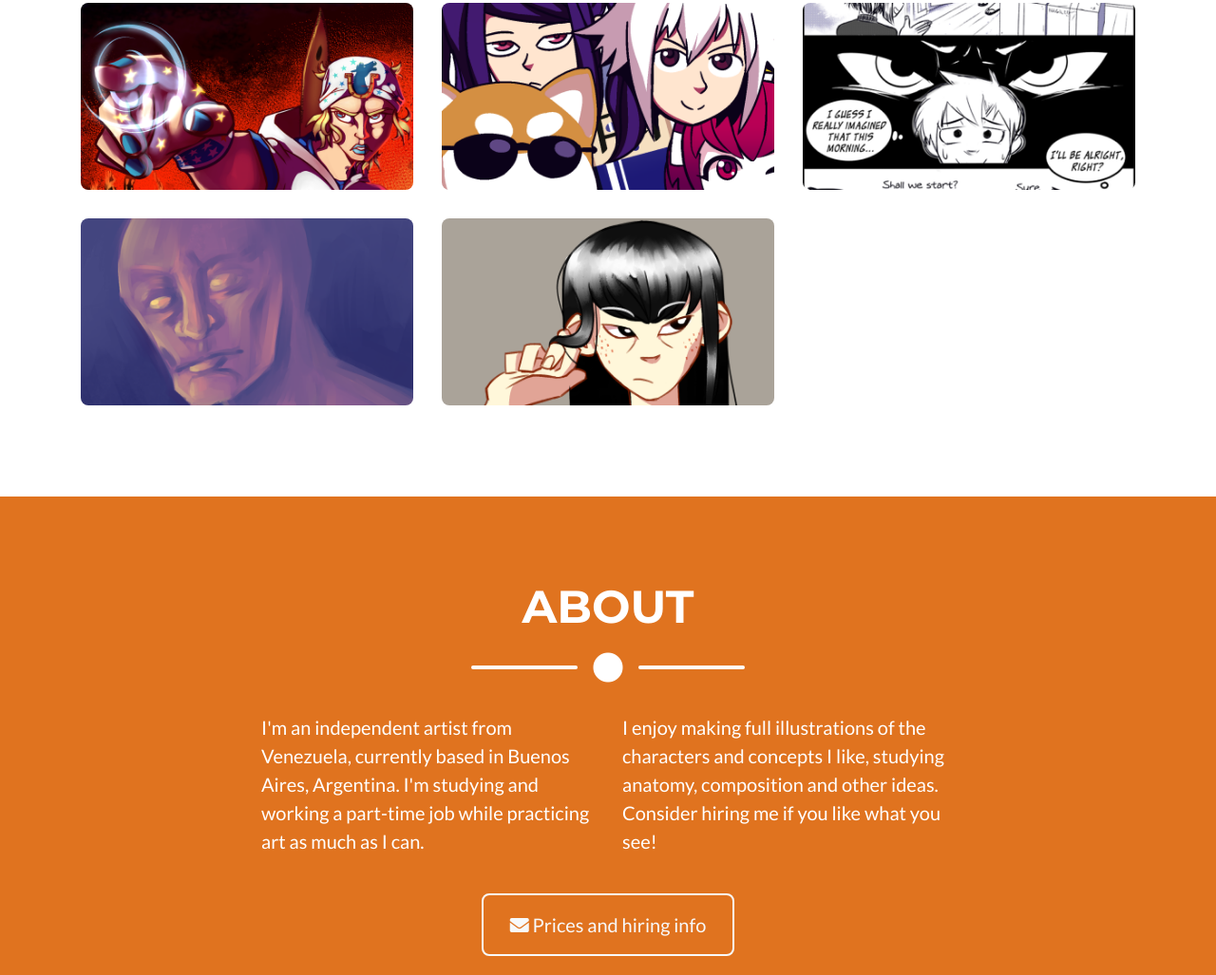
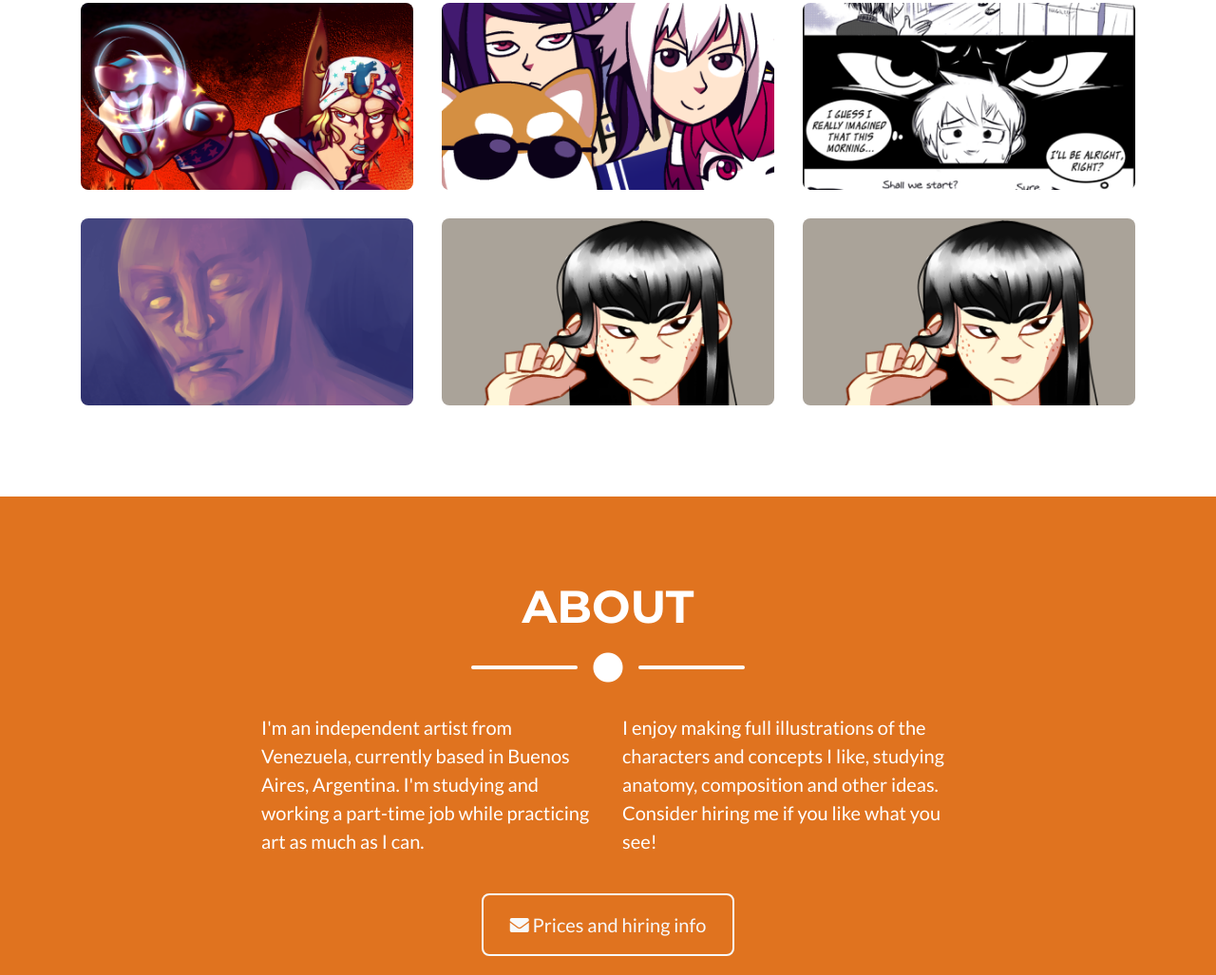
Before and after one commit to SRowdyTG/srowdy.github.io, a plain HTML site: page index.html in a window 1280 px wide. Shown: the part 993-2020 px from the top of the page at 95% size. Drawn offline with Linux system fonts and the light colour scheme.

Commit message:
Update index.html

```diff
--- a/index.html
+++ b/index.html
@@ -150,20 +150,17 @@
           </div>
         </div>
 
-        <!-- Portfolio Item 6 -->
-        <!--<div class="col-md-6 col-lg-4">
-          <div class="portfolio-item mx-auto" data-toggle="modal" data-target="#portfolioModal6">
+        <!-- Portfolio Item 5 -->
+        <div class="col-md-6 col-lg-4">
+          <div class="portfolio-item mx-auto" data-toggle="modal" data-target="#portfolioModal5">
             <div class="portfolio-item-caption d-flex align-items-center justify-content-center h-100 w-100">
               <div class="portfolio-item-caption-content text-center text-white">
                 <i class="fas fa-plus fa-3x"></i>
               </div>
             </div>
-            <img class="img-fluid" src="img/portfolio/submarine.png" alt="">
+            <img class="img-fluid" src="img/portfolio/cream_thumb.png" alt="">
           </div>
         </div>
-      -->
-      </div>
-      <!-- /.row -->
 
     </div>
   </section>
```
